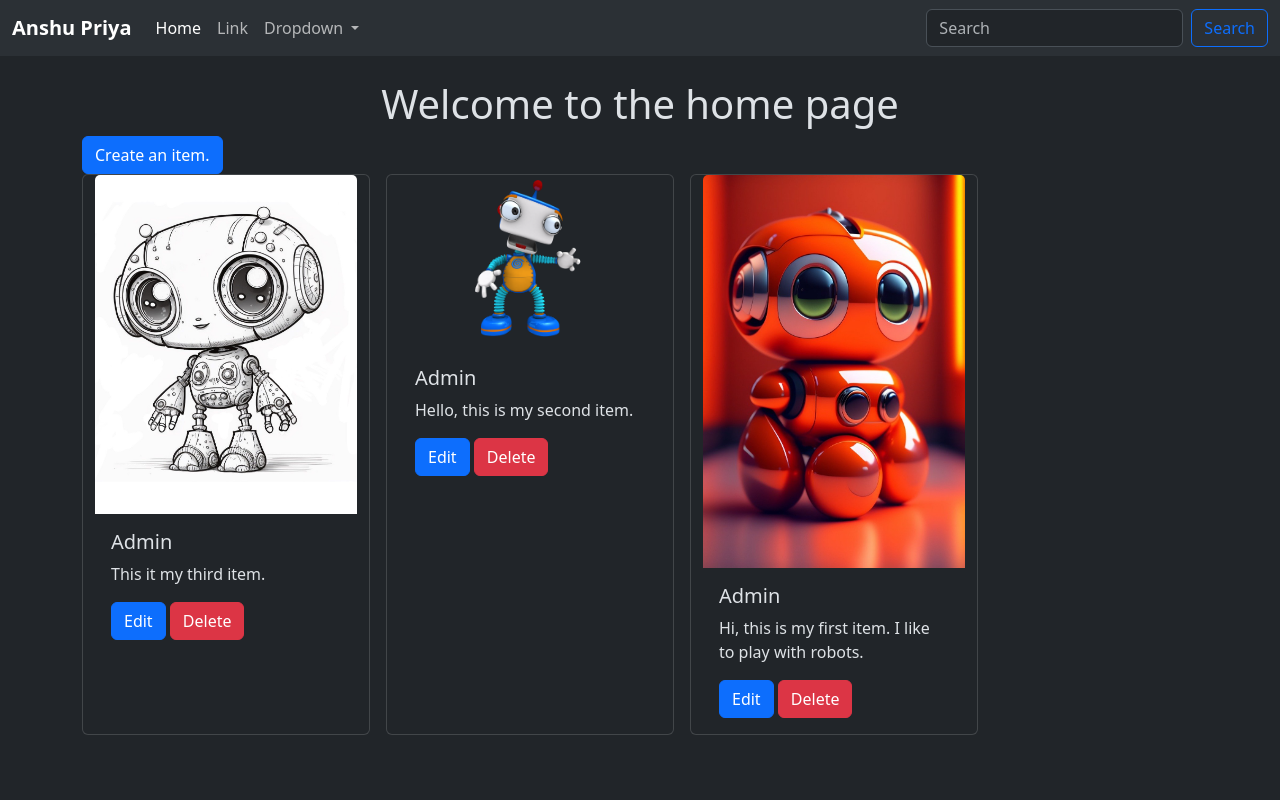
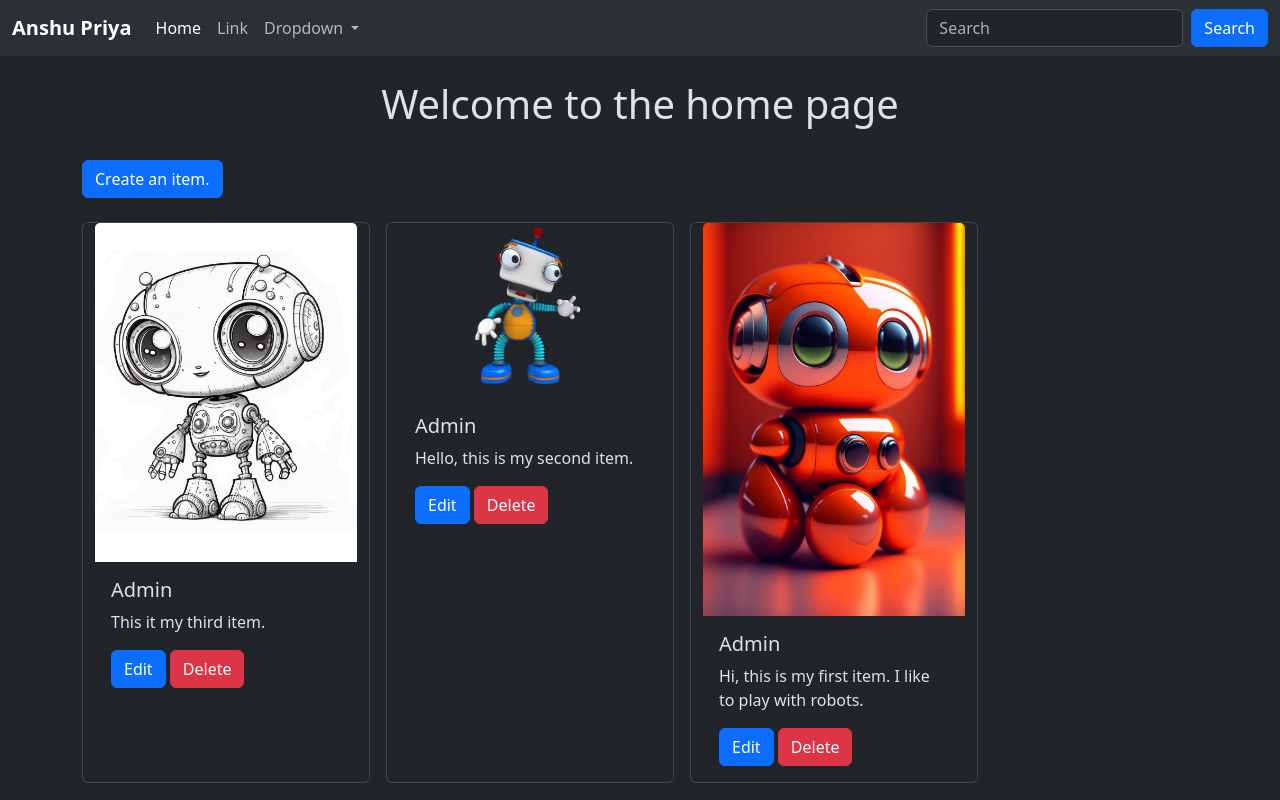
Before and after one commit to anshupriya06/Django-full-stack-project, a Django app: page / in a window 1280 px wide. Run offline with Django 5.2, Linux system fonts and the light colour scheme; data comes from the database, SQL or seed files in the repository; both versions use the stored data as it was after the commit.

Commit message:
update the project.

```diff
--- a/home/templates/item_list.html
+++ b/home/templates/item_list.html
@@ -7,8 +7,8 @@
 {% block content %}
     <h1 class="text-center mt-4">Welcome to the home page</h1>
 
-    <a class="btn btn-primary" href="{% url 'item_create' %}">Create an item.</a>
-    <div class="container row gap-3">
+    <a class="btn btn-primary mt-4 " href="{% url 'item_create' %}">Create an item.</a>
+    <div class="container mt-4 row gap-3">
         {% for item in items %}
         <div class="card" style="width: 18rem;">
             <img src="{{ item.photo.url }}" class="card-img-top" alt="...">
--- a/templates/layout.html
+++ b/templates/layout.html
@@ -37,7 +37,7 @@
         </ul>
         <form class="d-flex" role="search">
           <input class="form-control me-2" type="search" placeholder="Search" aria-label="Search">
-          <button class="btn btn-outline-primary" type="submit">Search</button>
+          <button class="btn btn-primary" type="submit">Search</button>
         </form>
       </div>
     </div>
```
Also changed, not shown: db.sqlite3, media/photos/ai-generated-7832244_1280_2rfWd4b.jpg (added), media/photos/robot-3431317_1280_fFjM6Ix.png (added), media/photos/robot-7727525_1280_hVJtjcM.jpg (added).
